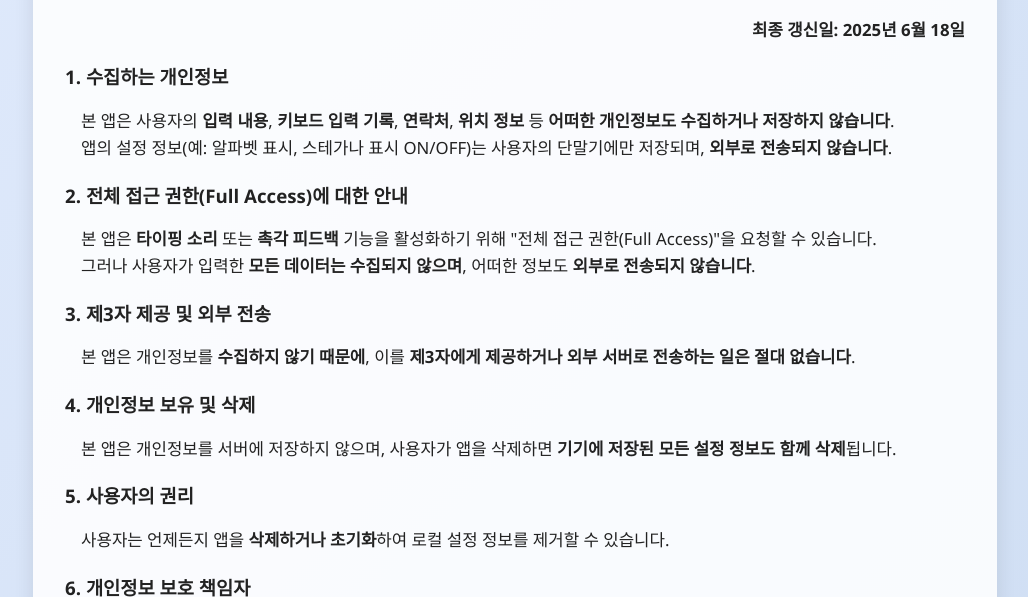
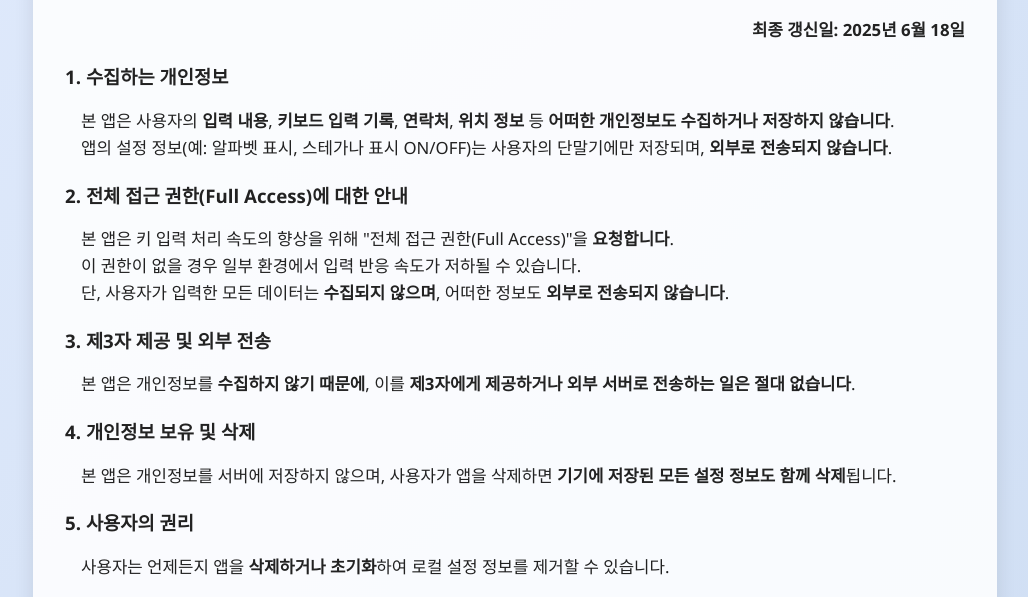
Before and after one commit to sunny00777180/JittaKey-privacy, a plain HTML site: page privacy_ko.html in a window 1280 px wide. Shown: the part 207-804 px from the top of the page, without its empty margins (125-1153 px from the left). Drawn offline with Linux system fonts and the light colour scheme.

Commit message:
Update privacy_ko.html

```diff
--- a/privacy_ko.html
+++ b/privacy_ko.html
@@ -73,9 +73,12 @@
   <p>본 앱은 사용자의 <strong>입력 내용</strong>, <strong>키보드 입력 기록</strong>, <strong>연락처</strong>, <strong>위치 정보</strong> 등 <strong>어떠한 개인정보도 수집하거나 저장하지 않습니다</strong>.<br>
   앱의 설정 정보(예: 알파벳 표시, 스테가나 표시 ON/OFF)는 사용자의 단말기에만 저장되며, <strong>외부로 전송되지 않습니다</strong>.</p>
 
-  <h3>2. 전체 접근 권한(Full Access)에 대한 안내</h3>
-  <p>본 앱은 <strong>타이핑 소리</strong> 또는 <strong>촉각 피드백</strong> 기능을 활성화하기 위해 "전체 접근 권한(Full Access)"을 요청할 수 있습니다.<br>
-  그러나 사용자가 입력한 <strong>모든 데이터는 수집되지 않으며</strong>, 어떠한 정보도 <strong>외부로 전송되지 않습니다</strong>.</p>
+ <h3>2. 전체 접근 권한(Full Access)에 대한 안내</h3>
+<p>
+본 앱은 키 입력 처리 속도의 향상을 위해 "전체 접근 권한(Full Access)"을 <strong>요청합니다</strong>.<br>
+이 권한이 없을 경우 일부 환경에서 입력 반응 속도가 저하될 수 있습니다.<br>
+단, 사용자가 입력한 모든 데이터는 <strong>수집되지 않으며</strong>, 어떠한 정보도 <strong>외부로 전송되지 않습니다</strong>.
+</p>
 
   <h3>3. 제3자 제공 및 외부 전송</h3>
   <p>본 앱은 개인정보를 <strong>수집하지 않기 때문에</strong>, 이를 <strong>제3자에게 제공하거나 외부 서버로 전송하는 일은 절대 없습니다</strong>.</p>
```
